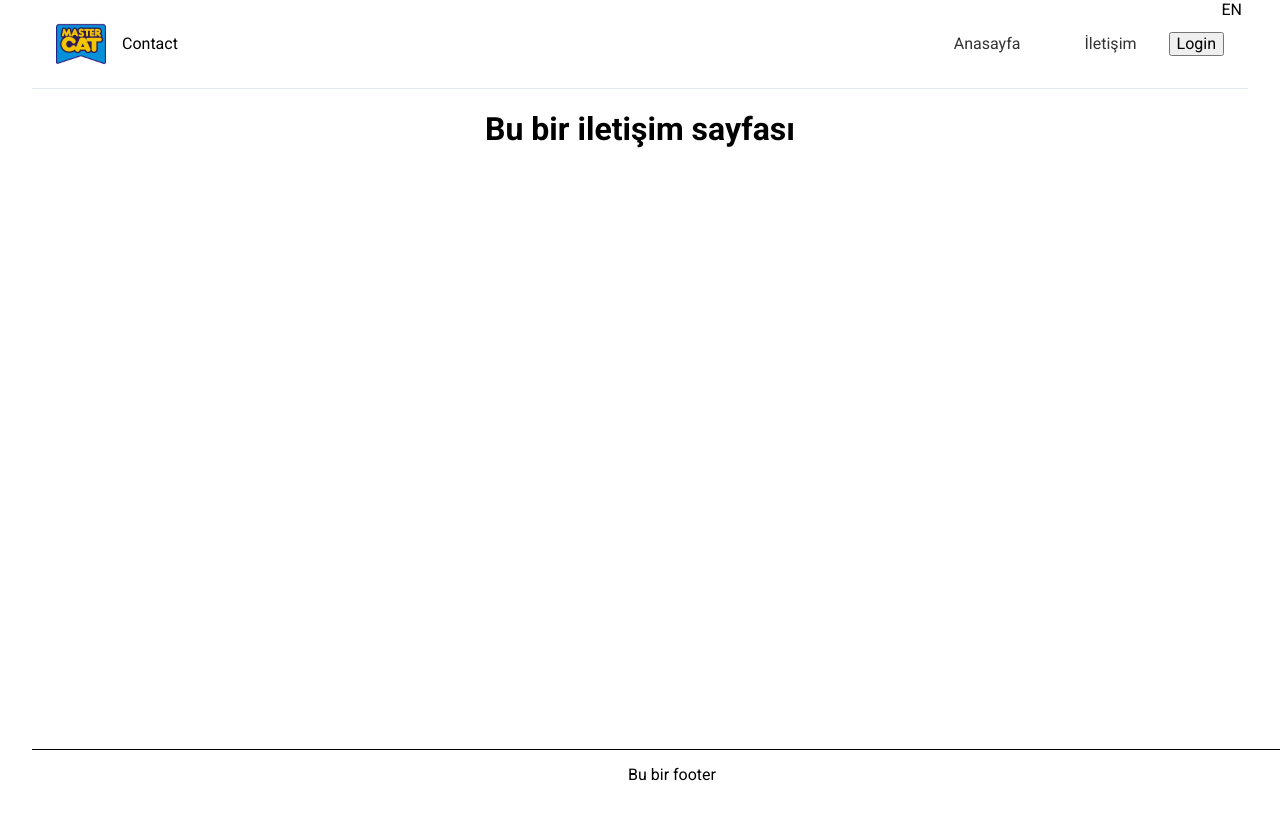
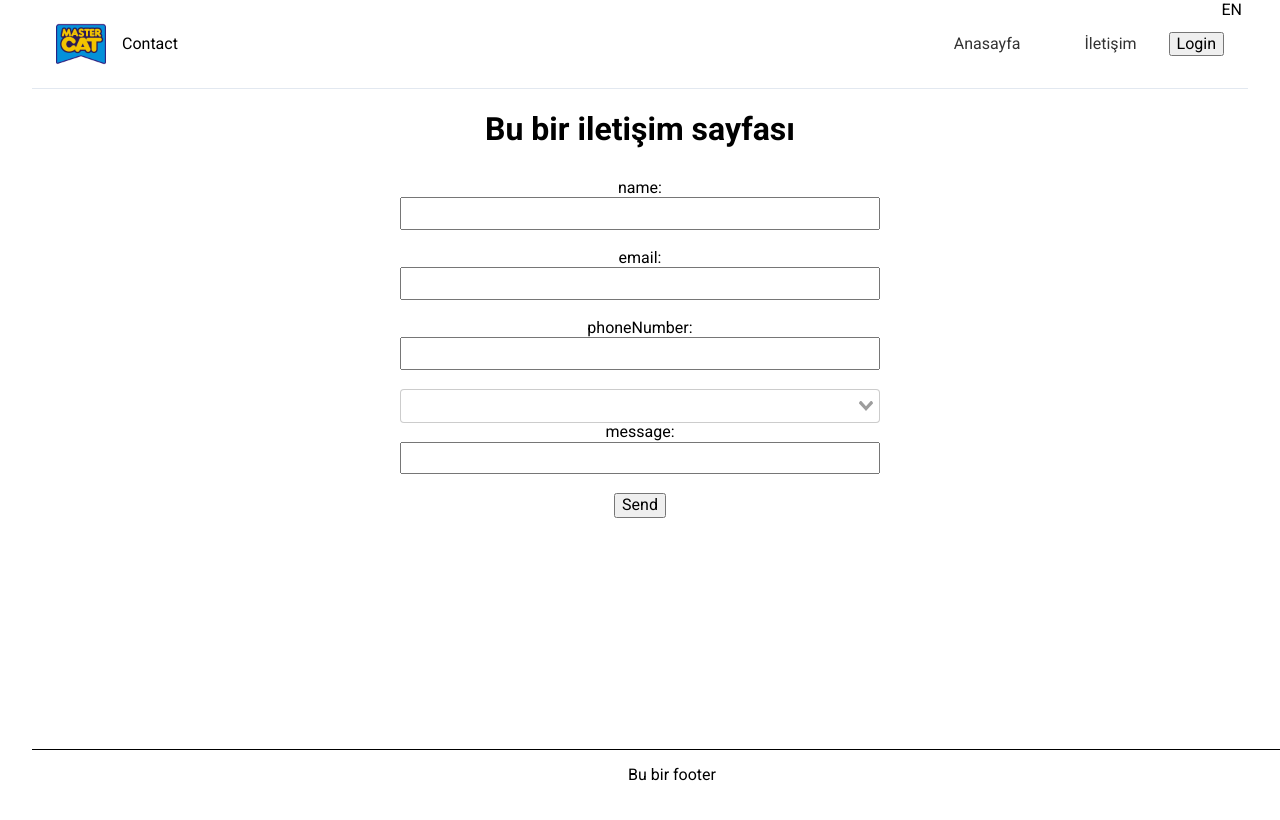
Before and after one commit to ekinndev/firm-website, a Vue app in the folder frontend/: page /contact in a window 1280 px wide. Shown: the top 820 px of the page. Built offline with nearby package versions, Linux system fonts and the light colour scheme.

Commit message:
Add contact us page

```diff
--- a/frontend/src/views/Contact.vue
+++ b/frontend/src/views/Contact.vue
@@ -1,5 +1,138 @@
 <template>
     <div class="about">
         <h1>{{ $t('message.contact-page-text') }}</h1>
+        <div class="form">
+            <form @submit="onSubmit">
+                <form-input
+                    label="name"
+                    name="name"
+                    :value="name.value"
+                    @input="onInput"
+                    :error="name.errText"
+                    :hasError="name.hasError"
+                />
+                <form-input
+                    label="email"
+                    name="email"
+                    :value="email.value"
+                    @input="onInput"
+                    :error="email.errText"
+                    :hasError="email.hasError"
+                />
+                <form-input
+                    label="phoneNumber"
+                    name="phoneNumber"
+                    :value="phoneNumber.value"
+                    :error="phoneNumber.errText"
+                    :hasError="phoneNumber.hasError"
+                    @input="onInput"
+                />
+                <v-select :options="selectOptions" v-model="country.value" />
+                <form-input
+                    label="message"
+                    type="text"
+                    name="message"
+                    :value="message.value"
+                    :error="message.errText"
+                    :hasError="message.hasError"
+                    @input="onInput"
+                />
+                <button>Send</button>
+            </form>
+        </div>
     </div>
 </template>
+
+<script>
+import FormInput from '../components/FormInput.vue';
+
+export default {
+    components: {
+        FormInput,
+    },
+    computed: {
+        selectOptions() {
+            return [
+                { code: 'TR', label: 'Turkey' },
+                { code: 'US', label: 'United States of America' },
+                { code: 'GB', label: 'United Kingdom' },
+                { code: 'DE', label: 'Germany' },
+                { code: 'SE', label: 'Sweden' },
+                { code: 'KE', label: 'Kenya' },
+                { code: 'BR', label: 'Brazil' },
+                { code: 'ZW', label: 'Zimbabwe' },
+            ];
+        },
+    },
+    methods: {
+        async onSubmit(e) {
+            e.preventDefault();
+            if (!this.name.value) {
+                this.name.errText = 'Required Field';
+                this.name.hasError = true;
+            } else {
+                this.name.errText = '';
+                this.name.hasError = false;
+            }
+            if (!this.phoneNumber.value) {
+                this.phoneNumber.errText = 'Required Field';
+                this.phoneNumber.hasError = true;
+            } else {
+                this.phoneNumber.errText = '';
+                this.phoneNumber.hasError = false;
+            }
+            if (!this.message.value) {
+                this.message.errText = 'Required Field';
+                this.message.hasError = true;
+            } else {
+                this.message.errText = '';
+                this.message.hasError = false;
+            }
+
+            if (!this.email.value.includes('@')) {
+                this.email.errText = 'Please enter an valid email';
+                this.email.hasError = true;
+            } else {
+                this.email.errText = '';
+                this.email.hasError = false;
+            }
+
+            if (this.name.hasError || this.email.hasError || this.phoneNumber.hasError || this.message.hasError) return;
+
+            console.log({
+                name: this.name.value,
+                email: this.name.value,
+                phoneNumber: this.phoneNumber.value,
+                message: this.message.value,
+                country: this.country.value,
+            });
+        },
+        onInput(e) {
+            this[e.name].value = e.value;
+        },
+    },
+    data() {
+        return {
+            name: { value: '', hasError: null, errText: '' },
+            email: { value: '', hasError: null, errText: '' },
+            phoneNumber: { value: '', hasError: null, errText: '' },
+            message: { value: '', hasError: null, errText: '' },
+            country: { value: null, hasError: null, errText: '' },
+        };
+    },
+};
+</script>
+
+<style lang="scss">
+.about {
+    min-height: 900px;
+    display: flex;
+    text-align: center;
+    flex-direction: column;
+    align-items: center;
+
+    .form {
+        width: 500px;
+    }
+}
+</style>
```
